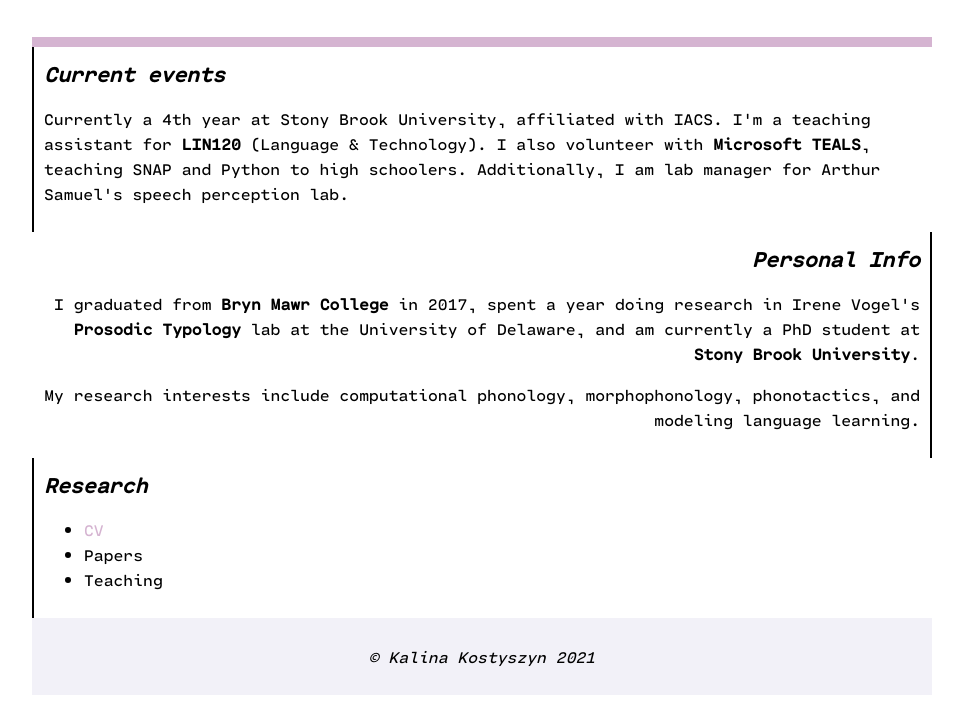
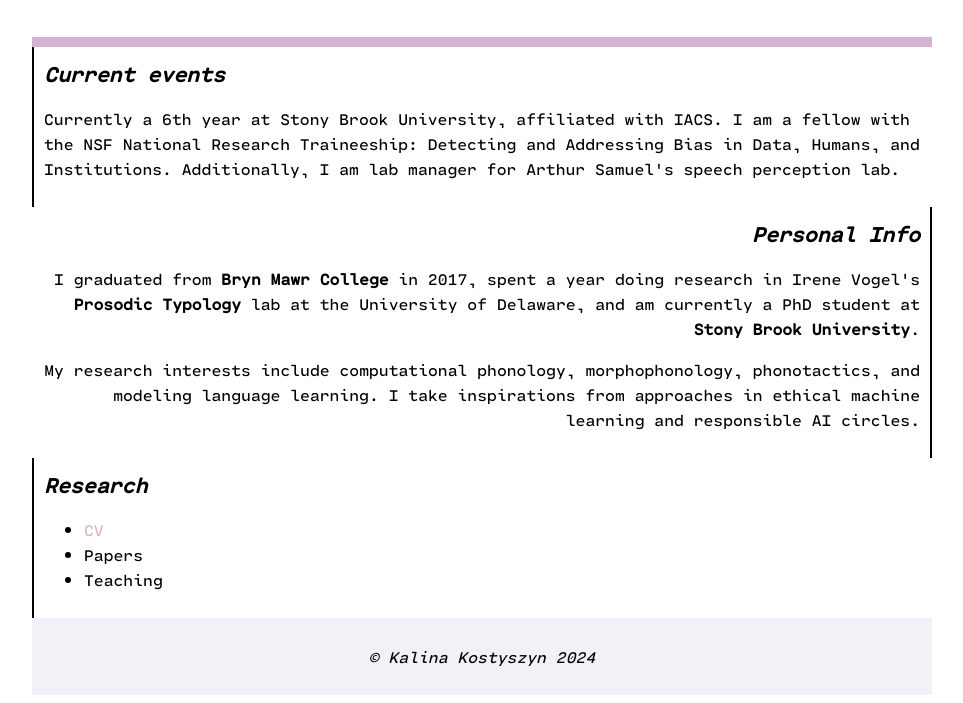
Before and after one commit to kkostyszyn/kkostyszyn.github.io, a plain HTML site: page index.html in a window 1280 px wide. Shown: the part 164-867 px from the top of the page, without its empty margins (158-1121 px from the left). Drawn offline with Linux system fonts and the light colour scheme.

Commit message:
Updating text

```diff
--- a/index.html
+++ b/index.html
@@ -37,7 +37,8 @@
 		<!--Recent activities - teaching, conferences, etc.-->
 		<div class="sub-header"><i>Current events</i></div>
 		<p>
-			Currently a 4th year at Stony Brook University, affiliated with IACS. I'm a teaching assistant for <b>LIN120</b> (Language & Technology). I also volunteer with <b>Microsoft TEALS</b>, teaching SNAP and Python to high schoolers. Additionally, I am lab manager for Arthur Samuel's speech perception lab.
+			Currently a 6th year at Stony Brook University, affiliated with IACS. I am a fellow with the NSF National Research Traineeship: Detecting and Addressing Bias in Data, Humans, and Institutions.
+			Additionally, I am lab manager for Arthur Samuel's speech perception lab.
 		</p>
 	</div>
 
@@ -47,7 +48,7 @@
 
 		<p> I graduated from <b>Bryn Mawr College</b> in 2017, spent a year doing research in Irene Vogel's <b>Prosodic Typology</b> lab at the University of Delaware, and am currently a PhD student at <b>Stony Brook University</b>.
 		</p><p>
-		My research interests include computational phonology, morphophonology, phonotactics, and modeling language learning.</p>
+		My research interests include computational phonology, morphophonology, phonotactics, and modeling language learning. I take inspirations from approaches in ethical machine learning and responsible AI circles.</p>
 	</div>
 
 	<div class="info" id="left" id="pad">
@@ -61,7 +62,7 @@
 
 	<div class="footer">
 	<!--Other links - "professional" twitter? github, linkedin?-->
-	<p><i>© Kalina Kostyszyn 2021</i></p>
+	<p><i>© Kalina Kostyszyn 2024</i></p>
 	</div>
 </div>
 
```
